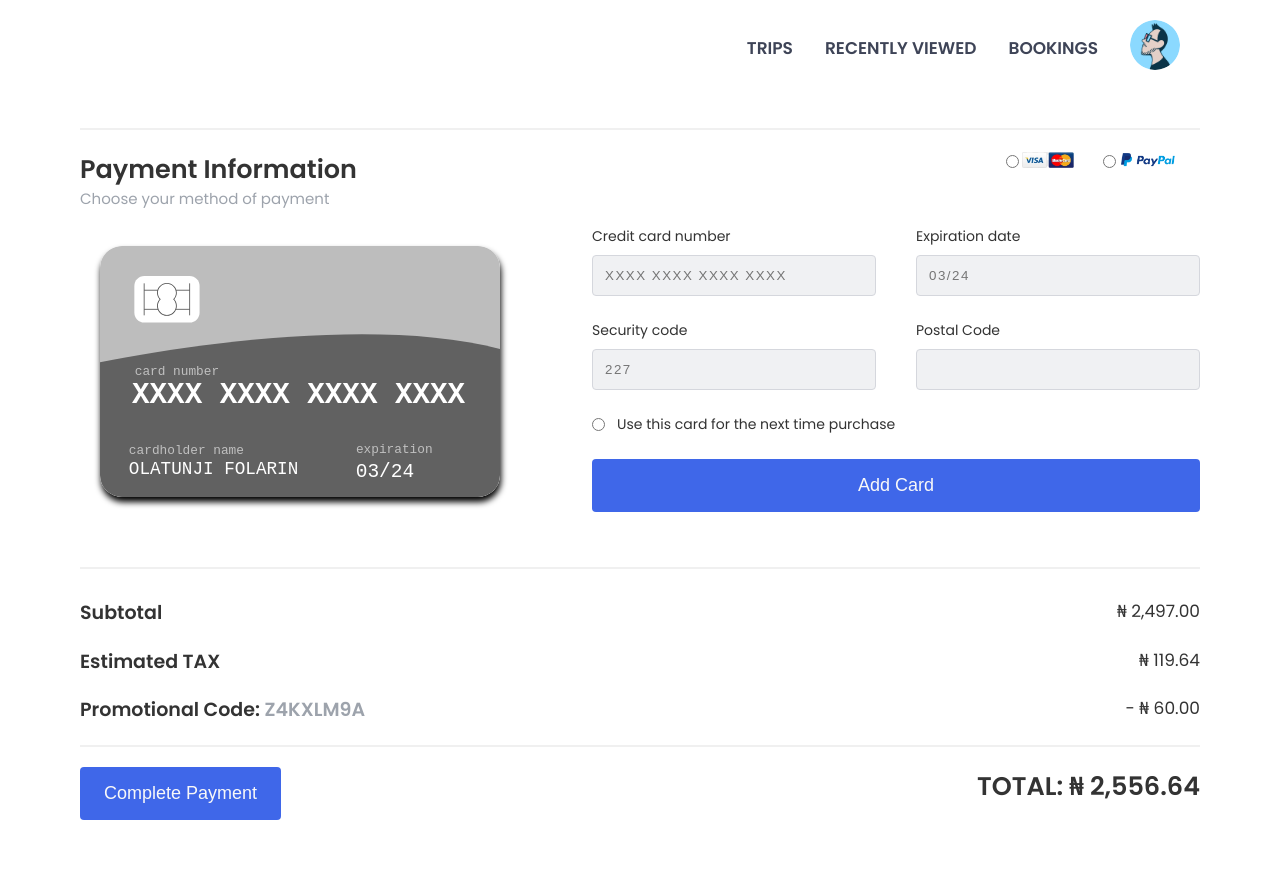
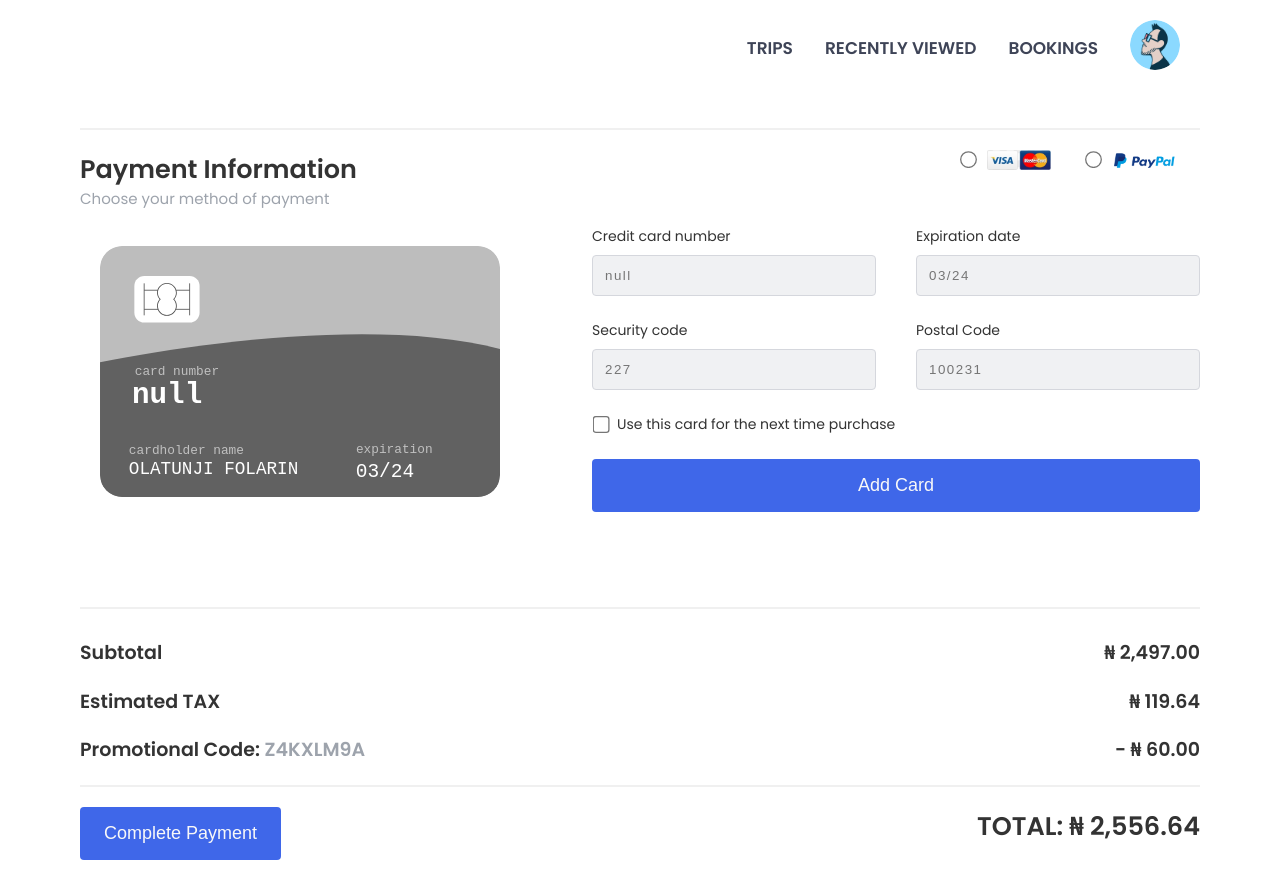
Before and after one commit to 4larin/payment, a React (Create React App) app: page / in a window 1280 px wide. Before the commit the page ends 840 px from the top, so only its background shows below. Built offline with nearby package versions, Linux system fonts and the light colour scheme.

Commit message:
radio to checkbox

```diff
--- a/src/components/CreditCard/CreditCard.jsx
+++ b/src/components/CreditCard/CreditCard.jsx
@@ -22,25 +22,36 @@ const CreditCard = () => {
     }
 
     let [cardPAN, setCardPAN] = useState({
-        creditCardNumber: "XXXX XXXX XXXX XXXX",
+        creditCardNumber: 'null',
         name: "Olatunji Folarin",
         expirationdate: "03/24",
         securitycode: '227',
+        postalcode: '100231'
     })
+
 
     const handleSetCardPAN = (inputName, value, e) => {
         setCardPAN((prevState) => {
+            let finalValue = ''
+            if (value)
+                finalValue = value.match(/.{1,4}/g).join('/')
             return (
-                { ...prevState, [inputName]: value }
+                { ...prevState, [inputName]: finalValue }
             )
         })
     }
 
     function handleKeyPress(e) {
-        let re = /^[0-9\b]+$/
-        if (!re.test(e.key))
-            e.preventDefault()
+        console.log('pressed');
+
     }
+    // function handleKeyPress(e) {
+    //     let re = /^[0-9\b]+$/
+    //     console.log(e)
+    //     if (!re.test(e.key))
+    //         e.preventDefault()
+    //     console.log('object');
+    // }
 
 
     let [flipped, setFlipped] = useState(false)
@@ -57,11 +68,11 @@ const CreditCard = () => {
                 <div className='payment__header__types'>
                     <div className='payment__header__types____item'>
                         <input type="radio" name="cardType" id="Card" />
-                        <label htmlFor="cardType"><img src={Master} alt="Master" height={16} /></label>
+                        <label htmlFor="cardType"><img src={Master} alt="Master" height={20} /></label>
                     </div>
                     <div className='payment__header__types__item'>
                         <input type="radio" name="cardType" id="Paypal" />
-                        <label htmlFor="cardType"><img src={Paypal} alt="Paypal" height={18} /></label>
+                        <label htmlFor="cardType"><img src={Paypal} alt="Paypal" height={20} /></label>
                     </div>
 
                 </div>
@@ -174,6 +185,7 @@ const CreditCard = () => {
                             <div className="payment__body__form__form-item">
                                 <label htmlFor="creditCardNumber">Credit card number</label>
                                 <input
+                                    required
                                     onKeyPress={(e) => handleKeyPress(e)}
                                     onFocus={() => setFlipped(false)}
                                     onChange={(e) => handleSetCardPAN(e.target.name, e.target.value, e)}
@@ -184,6 +196,7 @@ const CreditCard = () => {
                             <div className="payment__body__form__form-item">
                                 <label htmlFor="expirationdate">Expiration date</label>
                                 <input
+                                    required
                                     onKeyPress={(e) => handleKeyPress(e)}
                                     onFocus={() => setFlipped(false)}
                                     onChange={(e) => handleSetCardPAN(e.target.name, e.target.value, e)}
@@ -196,15 +209,27 @@ const CreditCard = () => {
                         <div className='payment__body__form__form-group'>
                             <div className="payment__body__form__form-item">
                                 <label htmlFor="securitycode">Security code</label>
-                                <input onKeyPress={(e) => handleKeyPress(e)} onFocus={() => setFlipped(true)} onChange={(e) => handleSetCardPAN(e.target.name, e.target.value)} name='securitycode' maxLength={3} id="securitycode" type="text" pattern="[0-9]*" inputMode="numeric" placeholder={cardPAN.securitycode} />
+                                <input
+                                    required
+                                    onKeyPress={(e) => handleKeyPress(e)}
+                                    onFocus={() => setFlipped(true)}
+                                    onChange={(e) => handleSetCardPAN(e.target.name, e.target.value)}
+                                    placeholder={cardPAN.securitycode}
+                                    name='securitycode' maxLength={3} id="securitycode" type="text" pattern="[0-9]*" inputMode="numeric"
+                                />
                             </div>
                             <div className="payment__body__form__form-item">
                                 <label htmlFor="postalcode">Postal Code</label>
-                                <input onKeyPress={(e) => handleKeyPress(e)} onFocus={() => setFlipped(false)} id="postalcode" type="text" pattern="[0-9]*" inputMode="numeric" />
+                                <input
+                                    required
+                                    onKeyPress={(e) => handleKeyPress(e)}
+                                    onFocus={() => setFlipped(false)}
+                                    placeholder={cardPAN.postalcode}
+                                    id="postalcode" type="text" pattern="[0-9]*" inputMode="numeric" />
                             </div>
                         </div>
                         <div className="payment__body__form__form-item--radio">
-                            <input type="radio" name="saveCard" id="SaveCard" />
+                            <input value={cardPAN.value} type="checkbox" name="saveCard" id="SaveCard" />
                             <label htmlFor="saveCard">Use this card for the next time purchase</label>
                         </div>
                         <AddButton loading={addCardLoading} onClick={toggleAddCard} loaderText="Adding Card" disabled={cardAdded} disabledText={"Card Added"} >Add Card</AddButton>
@@ -391,8 +416,6 @@ input {
 .creditcard svg#cardfront,
 .creditcard svg#cardback {
     width: 100%;
-    -webkit-box-shadow: 1px 5px 6px 0px black;
-    box-shadow: 1px 5px 6px 0px black;
     border-radius: 22px;
 }
 
@@ -630,6 +653,12 @@ input {
     -webkit-transform: rotateY(180deg);
     transform: rotateY(180deg);
 }
+
+.preload{
+    /* margin: 0 auto; */
+    margin-bottom: 40px;
+}
+
 `
 
 export default CreditCard;
--- a/src/components/TotalOrder/TotalOrder.jsx
+++ b/src/components/TotalOrder/TotalOrder.jsx
@@ -11,13 +11,13 @@ const TotalOrder = (props) => {
         <div className="subtotal">
             <div className="subtotal__items">
                 <div className="subtotal__items__item">
-                    <h4>Subtotal</h4> <p>{currebcyFormatter.format(subtotal.itemsTotal).replace('NGN', "₦")}</p>
+                    <h4>Subtotal</h4> <h4>{currebcyFormatter.format(subtotal.itemsTotal).replace('NGN', "₦")}</h4>
                 </div>
                 <div className="subtotal__items__item">
-                    <h4>Estimated TAX</h4> <p>{currebcyFormatter.format((subtotal.tax / 100) * subtotal.itemsTotal).replace('NGN', "₦")}</p>
+                    <h4>Estimated TAX</h4> <h4>{currebcyFormatter.format((subtotal.tax / 100) * subtotal.itemsTotal).replace('NGN', "₦")}</h4>
                 </div>
                 <div className="subtotal__items__item">
-                    <h4>Promotional Code: <span className='promo-code--grey'>Z4KXLM9A</span></h4> <p>- {currebcyFormatter.format(subtotal.promo).replace('NGN', "₦")}</p>
+                    <h4>Promotional Code: <span className='promo-code--grey'>Z4KXLM9A</span></h4> <h4>- {currebcyFormatter.format(subtotal.promo).replace('NGN', "₦")}</h4>
                 </div>
             </div>
         </div>
--- a/src/index.css
+++ b/src/index.css
@@ -190,3 +190,15 @@ body {
    margin: 10px 0;
    margin-bottom: 20px;
  }
+
+
+
+input[type="checkbox"]{
+  transform: scale(1.3) translateX(2px);
+}
+
+input[type="radio"]{
+  transform: scale(1.3) translateY(-3px);
+  margin: 0 12px;
+
+}
--- a/src/layout/Section.jsx
+++ b/src/layout/Section.jsx
@@ -10,7 +10,11 @@ const SectionLayout = (props) => {
 const StyledSection = styled.section`
 @media (max-width: 768px) {
     flex-direction: column;
-  padding: 16px 20px ;
+    padding: 16px 20px ;
+    div{
+        display: flex;
+        justify-content: center;
+    }
 
   }
   padding: 20px 80px ;
```
